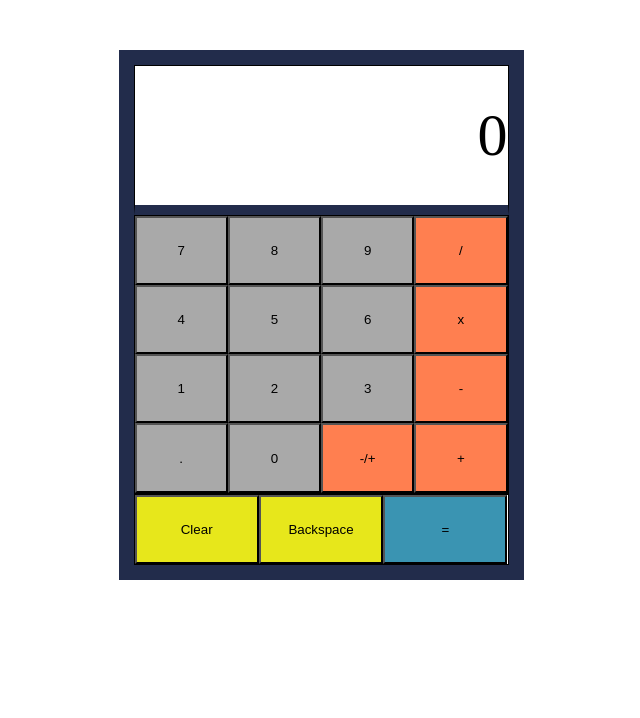
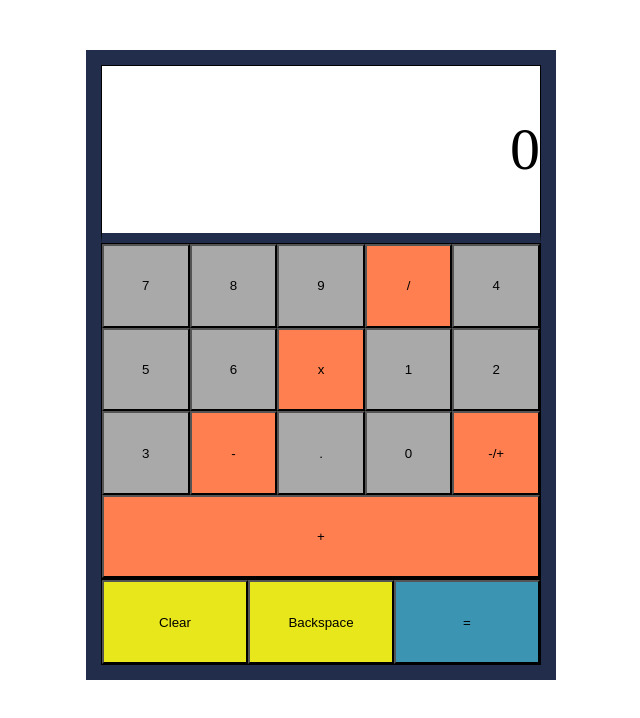
Before and after one commit to jose-g315/calculator, a plain HTML site: page index.html in a window 1280 px wide. Shown: the whole page, without its empty margins (319-959 px from the left). Drawn offline with Linux system fonts and the light colour scheme.

Commit message:
Changed calculator height and width to vh.

```diff
--- a/styles.css
+++ b/styles.css
@@ -8,8 +8,8 @@ div {
 /*********************************************/
 .container {
     border: 15px solid rgb(34, 44, 75);
-    width: 375px;
-    height: 500px;
+    width: 55vh;
+    height: 75vh;
     display: flex;
     margin-left: auto;
     margin-right: auto;
```
